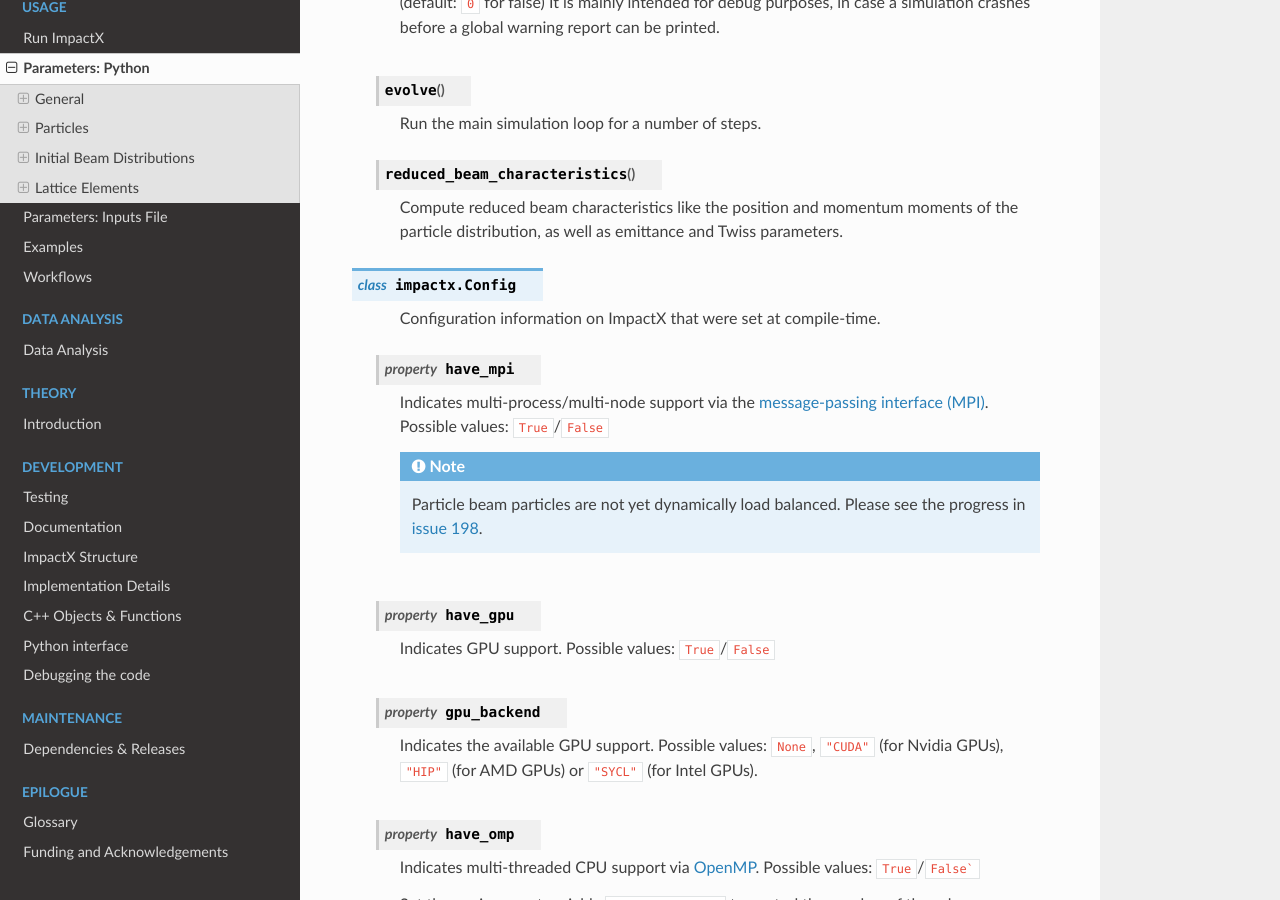
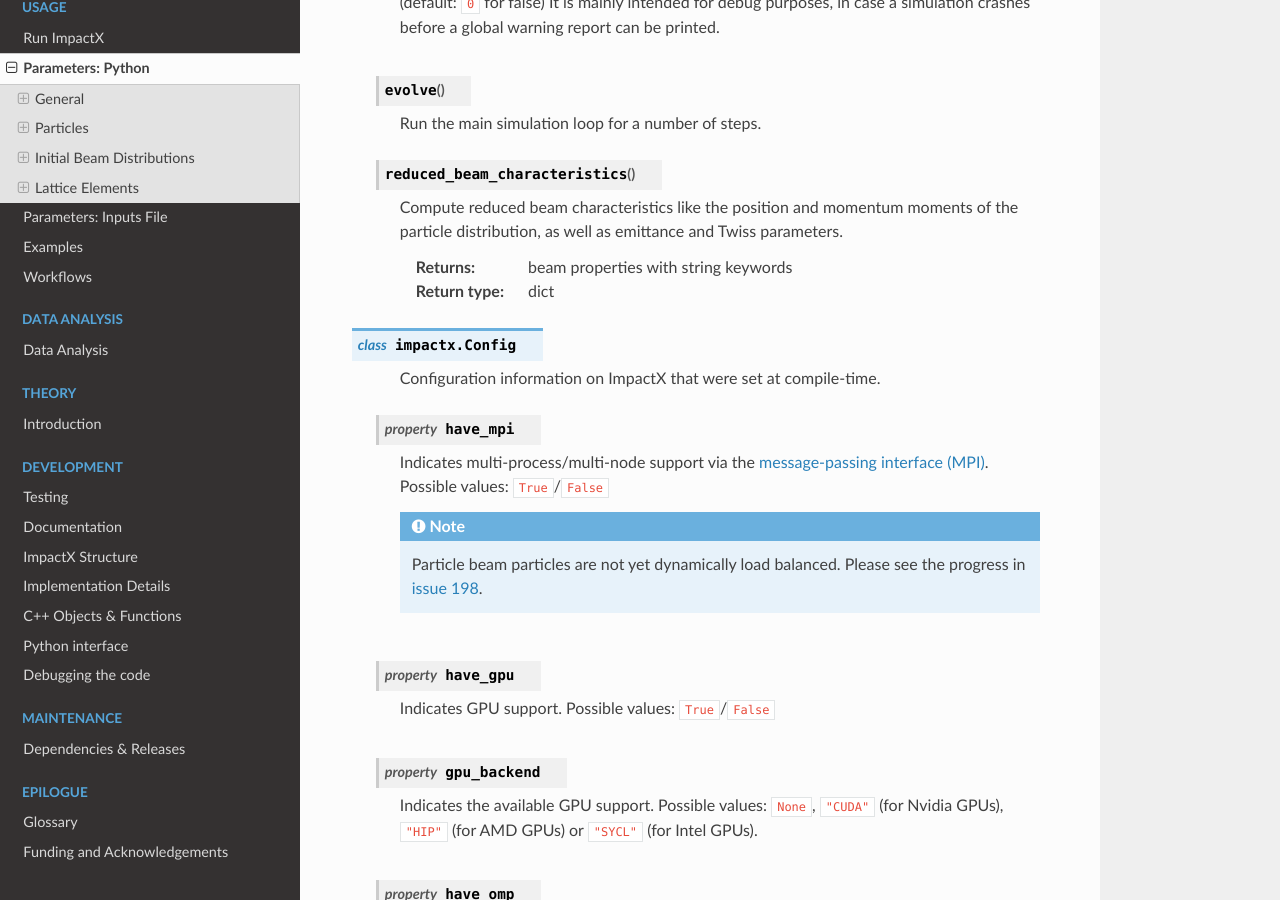
Before and after one commit to ECP-WarpX/impactx, a Sphinx documentation site: the page built from docs/source/usage/python.rst, in a window 1280 px wide and 900 px high, scrolled down 2559 px. Built offline with Sphinx 7.4.7 and the Read the Docs theme 2.0.0, drawn with Linux system fonts in a browser that asks for light colours; pages that are not in the unit, such as notebooks, are missing from menus.

Commit message:
Doc: Return type

```diff
--- a/docs/source/dataanalysis/dataanalysis.rst
+++ b/docs/source/dataanalysis/dataanalysis.rst
@@ -35,6 +35,6 @@
 
 .. note::
 
-   TODO :-)
+   openPMD beam monitor output: TODO :-)
 
    For further information, please see https://warpx.readthedocs.io/en/latest/dataanalysis/formats.html.
--- a/docs/source/usage/python.rst
+++ b/docs/source/usage/python.rst
@@ -116,6 +116,9 @@
    .. py:method:: reduced_beam_characteristics()
 
       Compute reduced beam characteristics like the position and momentum moments of the particle distribution, as well as emittance and Twiss parameters.
+
+      :return: beam properties with string keywords
+      :rtype: dict
 
 
 .. py:class:: impactx.Config
```
